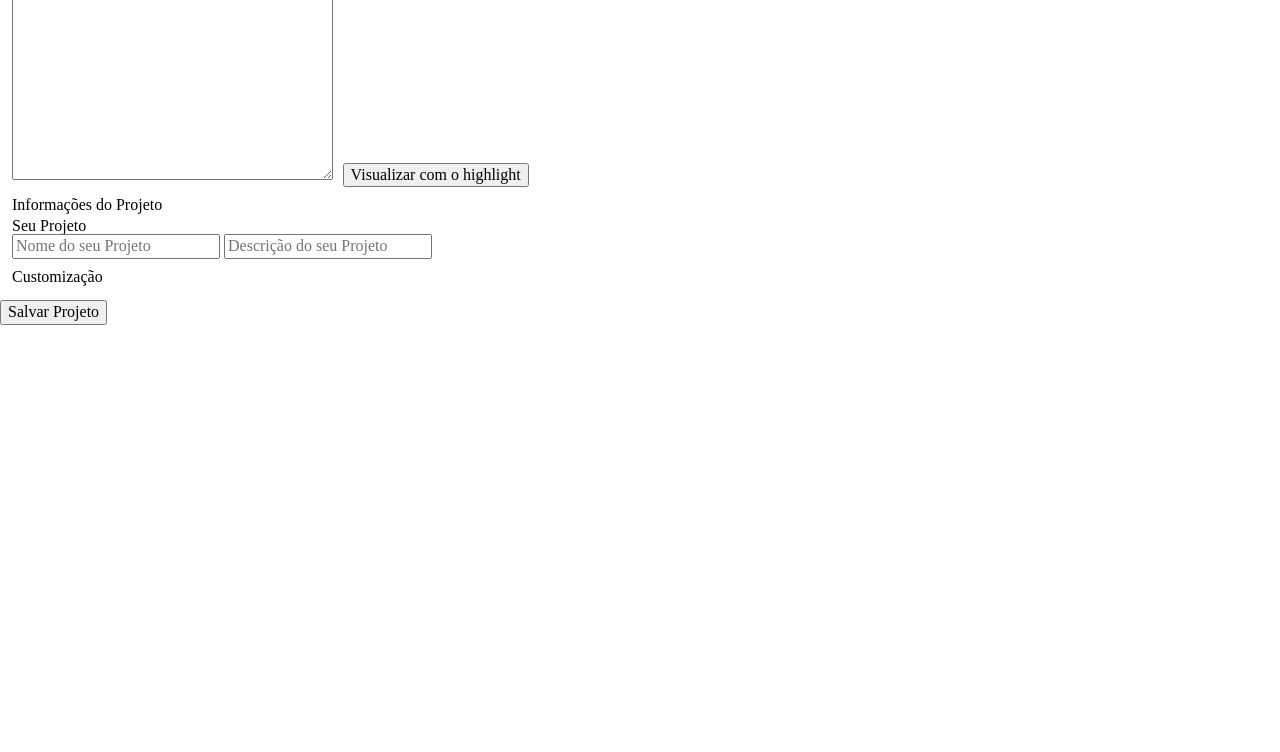
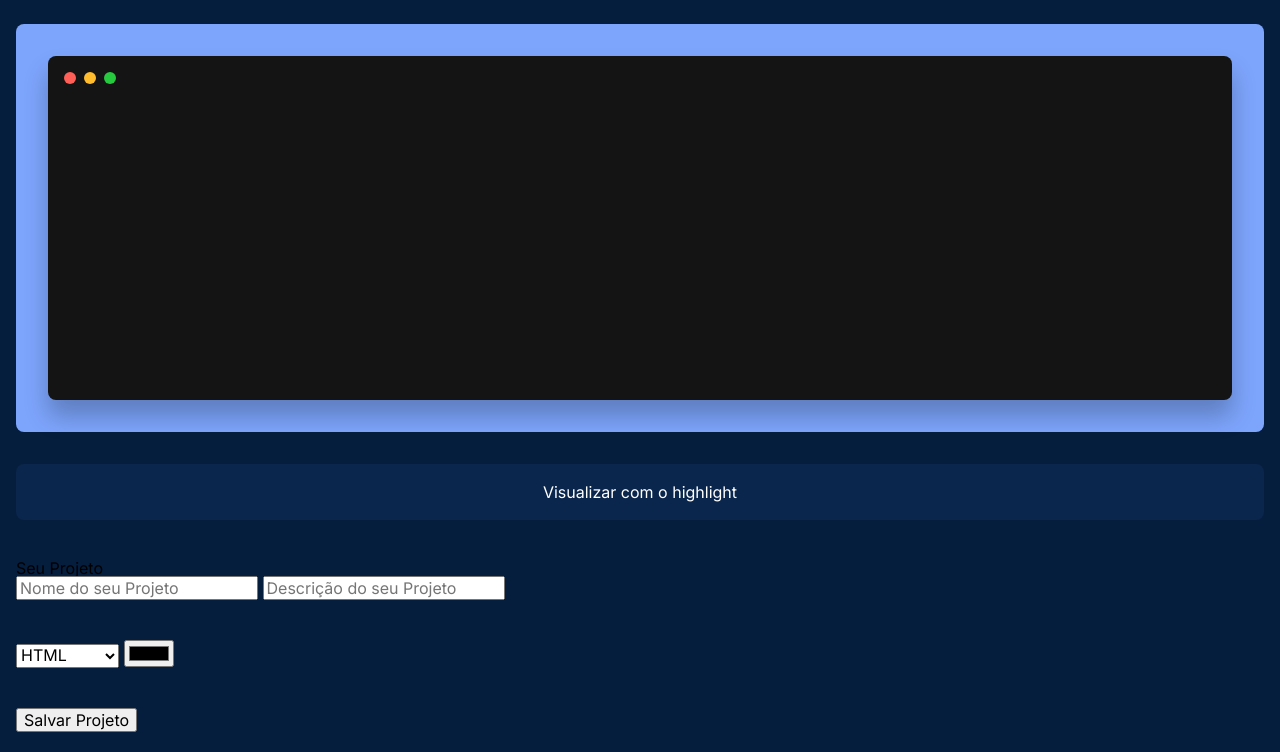
Before and after one commit to Volaxy/Alura_Dev, a plain HTML site: page index.html in a window 1280 px wide. Shown: the part 48-800 px from the top of the page. Drawn offline with Linux system fonts and the light colour scheme.

Commit message:
ADD - Code Editor Style

```diff
--- a/assets/css/style.css
+++ b/assets/css/style.css
@@ -1,33 +1,195 @@
-/*============================== Imports ==================================== */
+/*============================== IMPORTS ==================================== */
 /* FONTS */
+@import url('https://fonts.googleapis.com/css2?family=Inter:wght@400;700&family=Roboto+Mono&display=swap');
+/*
+    [
+        {
+            Name: "Inter",
+            Weights: [
+                400: "Regular",
+                700: "Bold"
+            ]
+        },
 
-/*============================== Configurations ==============================*/
+        {
+            Name: "Roboto Mono",
+            Weights: [
+                400: "Regular"
+            ]
+        }
+    ]
+*/
+
+/*============================== CONFIGURATIONS ==============================*/
 :root {
     /*=============== COLORS ===============*/
-
+    --cod-gray-color: hsl(0, 0%, 8%);
+    --black-24-color: hsla(0, 0%, 0%, 0.24);
+    --white-color: hsl(0, 0%, 100%);
+    --deep-cove-color: hsl(213, 84%, 13%);
+    --malibu-light-color: hsl(220, 96%, 79%);
+    --malibu-moderate-color: hsl(221, 96%, 74%);
+    --dodge-blue-color: hsl(223, 96%, 65%);
+    --dodge-blue-08-color: hsla(223, 96%, 65%, 0.08);
+    --dodge-blue-16-color: hsla(223, 96%, 65%, 0.16);
+    --dodge-blue-24-color: hsla(223, 96%, 65%, 0.24);
 
     /*=============== BACKGROUNDS ===============*/
+    --page-background-color: var(--deep-cove-color);
 
+    --code-external-block-background-color: var(--malibu-moderate-color);
+    --code-internal-block-background-color: var(--cod-gray-color);
+    --code-primary-button-background-color: var(--dodge-blue-08-color);
+    --code-primary-button-background-color--hover: var(--dodge-blue-16-color);
+    --code-primary-button-background-color--focus: var(--dodge-blue-16-color);
 
     /*=============== BORDERS ===============*/
+    --code-primary-button-border-color--active: var(--dodge-blue-24-color);
 
+    /*=============== BOX-SHADOWS ===============*/
+    --code-box-shadow-color: var(--black-24-color);
 
     /*=============== TEXT COLORS ===============*/
-
+    --white-text-color: var(--white-color);
 
     /*=============== FONTS ===============*/
-
+    --inter-font: "Inter", "Arial", "Helvetica", sans-serif;
+    --roboto-mono-font: "Roboto Mono", "Courier New", Courier, monospace;
 }
 
 /*============================== GENERIC ELEMENTS ==============================*/
+html,
 body {
-    /* background-color: #051D3B; */
+    font-family: var(--inter-font);
+    font-size: 16px;
+}
+
+body {
+    background-color: var(--page-background-color);
+
+    padding: 1rem;
+}
+
+fieldset {
+    padding: 0;
 }
 
 /*============================== GENERIC CLASSES ==============================*/
+/*=============== BLOCKS ===============*/
+.box {
+    margin-top: 2.5rem;
+    margin-bottom: 2.5rem;
+}
 
+/*=============== ACCESSIBILITY ===============*/
+.button {
+    background-color: transparent;
+
+    display: flex;
+    justify-content: center;
+    align-items: center;
+
+    border: none;
+    border-radius: 0.5rem;
+    padding: 1rem;
+
+    cursor: pointer;
+    line-height: 1.5rem;
+}
+
+/*=============== ACCESSIBILITY ===============*/
+.accessibility--hidden-text {
+    width: 1px;
+    height: 1px;
+
+    position: absolute;
+
+    color: transparent;
+
+    overflow: hidden;
+}
 
 /*============================== PAGE - TOP TO BOTTOM ==============================*/
+/* HEADER */
+.header {
+    display: flex;
+    justify-content: space-between;
+    align-items: center;
+    gap: 1.5rem;
+}
 
+    .header__glass {
+        margin-left: auto;
+    }
+
+/* CODE */
+.code {
+    display: flex;
+    flex-direction: column;
+    gap: 2rem;
+}
+
+    .code__external__block {
+        background-color: var(--code-external-block-background-color);
+
+        display: block;
+
+        border-radius: 0.5rem;
+        padding: 2rem;
+    }
+
+        .code__internal__block {
+            background-color: var(--code-internal-block-background-color);
+
+            display: flex;
+            flex-direction: column;
+            align-items: flex-start;
+            gap: 1.5rem;
+
+            border-radius: 0.5rem;
+            box-shadow: 0 1rem 1.5rem 0 var(--code-box-shadow-color);
+            padding: 1rem;
+        }
+
+            .code__text {
+                background: none;
+
+                width: 100%;
+
+                display: block;
+
+                border: 0;
+                padding: 0;
+
+                color: white;
+                font-family: var(--roboto-mono-font);
+
+                resize: none;
+                /* TODO: Make the Scroll Style */
+            }
+
+                .code__text:focus {
+                    outline: none;
+                }
+
+    .code__highlight {
+        background-color: var(--code-primary-button-background-color);
+
+        color: var(--white-text-color);
+
+        transition: 0.2s background-color;
+    }
+
+        .code__highlight:hover {
+            background-color: var(--code-primary-button-background-color--hover);
+        }
+
+        .code__highlight:active {
+            outline: 0.25rem solid var(--code-primary-button-border-color--active);
+        }
+
+        .code__highlight:focus {
+            background-color: var(--code-primary-button-background-color--focus);
+        }
 
 /*=============== RESPONSIVE LAYOUTS ===============*/
--- a/index.html
+++ b/index.html
@@ -13,29 +13,32 @@
 </head>
 <body>
     <!-- HEADER -->
-    <header>
+    <header class="header">
         <img src="assets/images/logo.png" alt="Logo do AluraDev">
-        <img src="assets/images/icons/search.svg" alt="Search icon">
+        <img class="header__glass" src="assets/images/icons/search.svg" alt="Search icon">
         <img src="assets/images/icons/menu.svg" alt="Menu icon">
     </header>
 
     <main>
         <form>
-            <fieldset>
+            <fieldset class="box">
                 <!-- CODE -->
-                <legend>Código</legend>
-                <section>
-                    <code>
-                        <textarea cols="30" rows="10"></textarea>
+                <legend class="accessibility--hidden-text">Código</legend>
+                <section class="code">
+                    <code class="code__external__block">
+                        <div class="code__internal__block">
+                            <img src="assets/images/mac-buttons.svg" alt="Mac Buttons">
+                            <textarea class="code__text" cols="30" rows="15"></textarea>
+                        </div>
                     </code>
 
-                    <button>Visualizar com o highlight</button>
+                    <button class="button code__highlight">Visualizar com o highlight</button>
                 </section>
             </fieldset>
 
-            <fieldset>
+            <fieldset class="box">
                 <!-- YOUR PROJECT -->
-                <legend>Informações do Projeto</legend>
+                <legend class="accessibility--hidden-text">Informações do Projeto</legend>
                 <section>
                     <h2>Seu Projeto</h2>
 
@@ -44,11 +47,17 @@
                 </section>
             </fieldset>
 
-            <fieldset>
+            <fieldset class="box">
                 <!-- CUSTOMIZATION -->
-                <legend>Customização</legend>
+                <legend class="accessibility--hidden-text">Customização</legend>
                 <section>
+                    <select>
+                        <option value="HTML">HTML</option>
+                        <option value="CSS">CSS</option>
+                        <option value="JavaScript">JavaScript</option>
+                    </select>
 
+                    <input type="color">
                 </section>
             </fieldset>
 
```
Also changed, not shown: assets/images/mac-buttons.svg (added), 1 other file.
